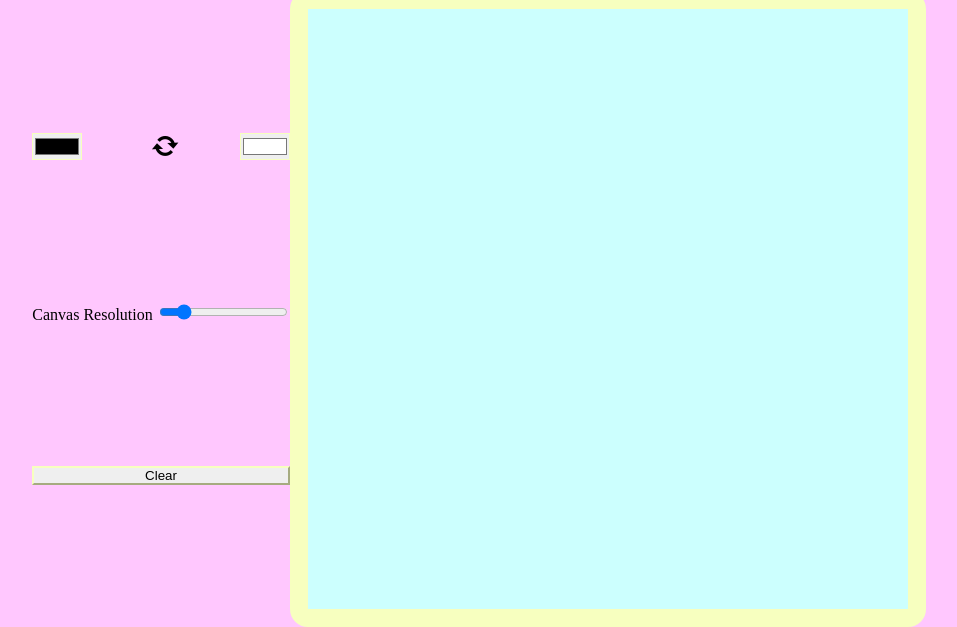
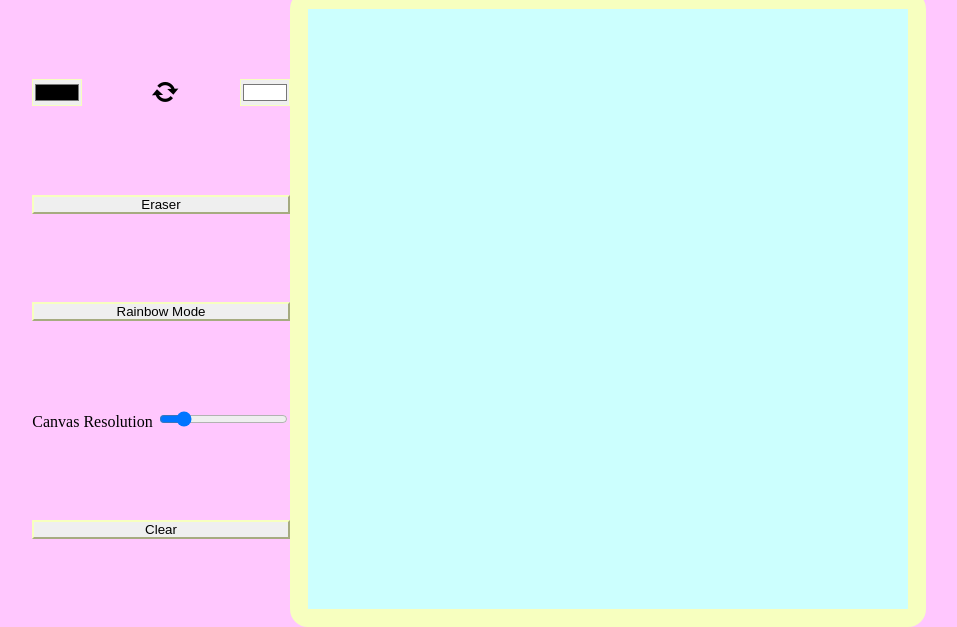
Before and after one commit to GualaBanana/etch-a-sketch, a plain HTML site: page index.html in a window 1280 px wide. Shown: the part 318-945 px from the top of the page, without its empty margins (161-1118 px from the left). Drawn offline with Linux system fonts and the light colour scheme.

Commit message:
Add eraser and rainbow buttons.

```diff
--- a/index.html
+++ b/index.html
@@ -22,6 +22,12 @@
         <div id="color-swapper">🗘</div>
         <input type="color" value="#ffffff" class="color-picker__secondary-color">
       </div>
+      <button id="eraser">
+        Eraser
+      </button>
+      <button id="rainbow">
+        Rainbow Mode
+      </button>
       <div class="canvas-res">
         <label>Canvas Resolution
           <input type="range" name="canvas-res" value="16" min="1">
--- a/script.js
+++ b/script.js
@@ -69,3 +69,7 @@ colorSwapper.addEventListener("click", () => {
 });
 const clearButton = document.querySelector("button#clear");
 clearButton.addEventListener("click", () => canvas.clear());
+const eraserButton = document.getElementById("eraser");
+eraserButton.addEventListener("click", () => canvas.brushMode = "eraser");
+const rainbowButton = document.getElementById("rainbow");
+rainbowButton.addEventListener("click", () => canvas.brushMode = "rainbow");
```
